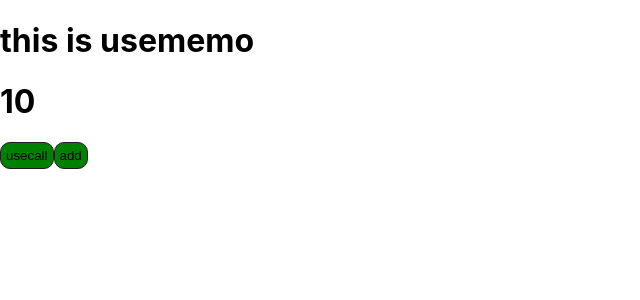
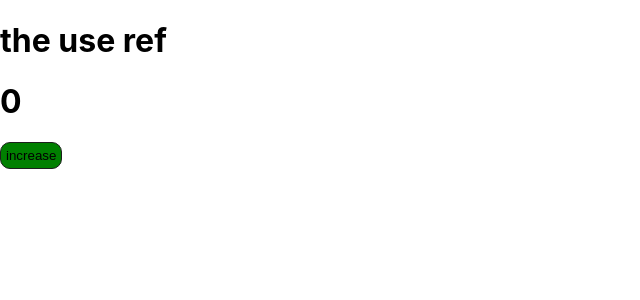
Before and after one commit to aniket2727/React-Interview, a React (Create React App) app in the folder app/: page / in a window 1280 px wide. Shown: the top 300 px of the page, without its empty margins (0-640 px from the left). Built offline with nearby package versions, Linux system fonts and the light colour scheme.

Commit message:
add changes

```diff
--- /dev/null
+++ b/app/src/A41.js
@@ -0,0 +1,29 @@
+
+
+
+//   use  ref for the counter
+
+import { useRef } from "react";
+
+
+const A41=()=>{
+
+
+    const countref=useRef(0);
+    const handleclick=()=>{
+        countref.current+=1;
+        console.log(countref.current)
+
+    }
+    return(
+        <div>
+           <h1>the use ref</h1>
+           <h1>{countref.current}</h1>
+           <button onClick={handleclick}>increase</button>
+        </div>
+    )
+}
+
+
+
+export default A41;
--- a/app/src/App.js
+++ b/app/src/App.js
@@ -161,10 +161,11 @@ import Undoablecounter from "./Undoablecounter";
 import SearchComponent from "./Debouning/Page1";
 import Searchoperations from "./Searchoperations";
 import A40 from "./A40";
+import A41 from "./A41";
 function App() {
   return (
     <div className="">
-      <A40/>
+      <A41/>
     </div>
   );
 }
```
